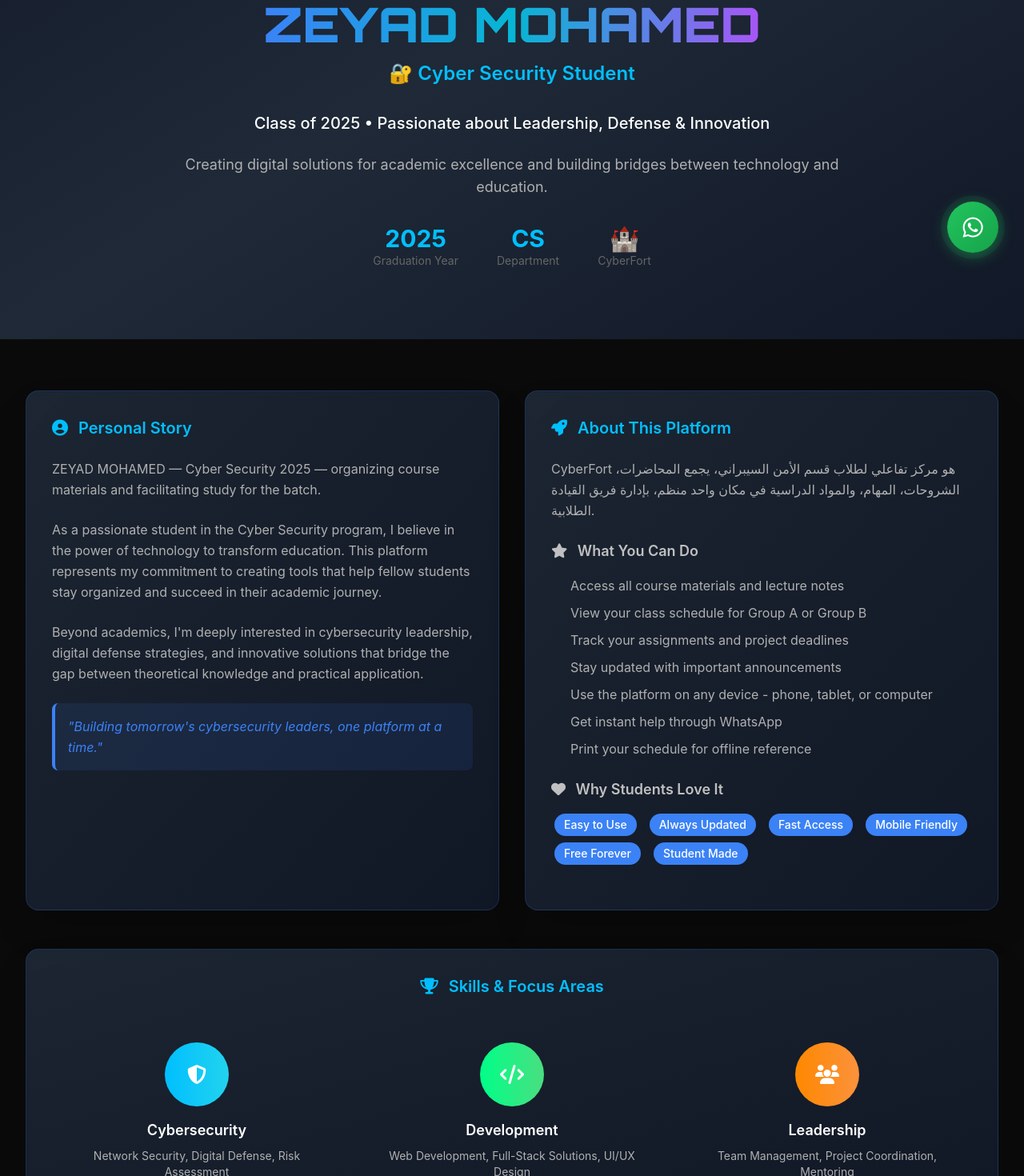
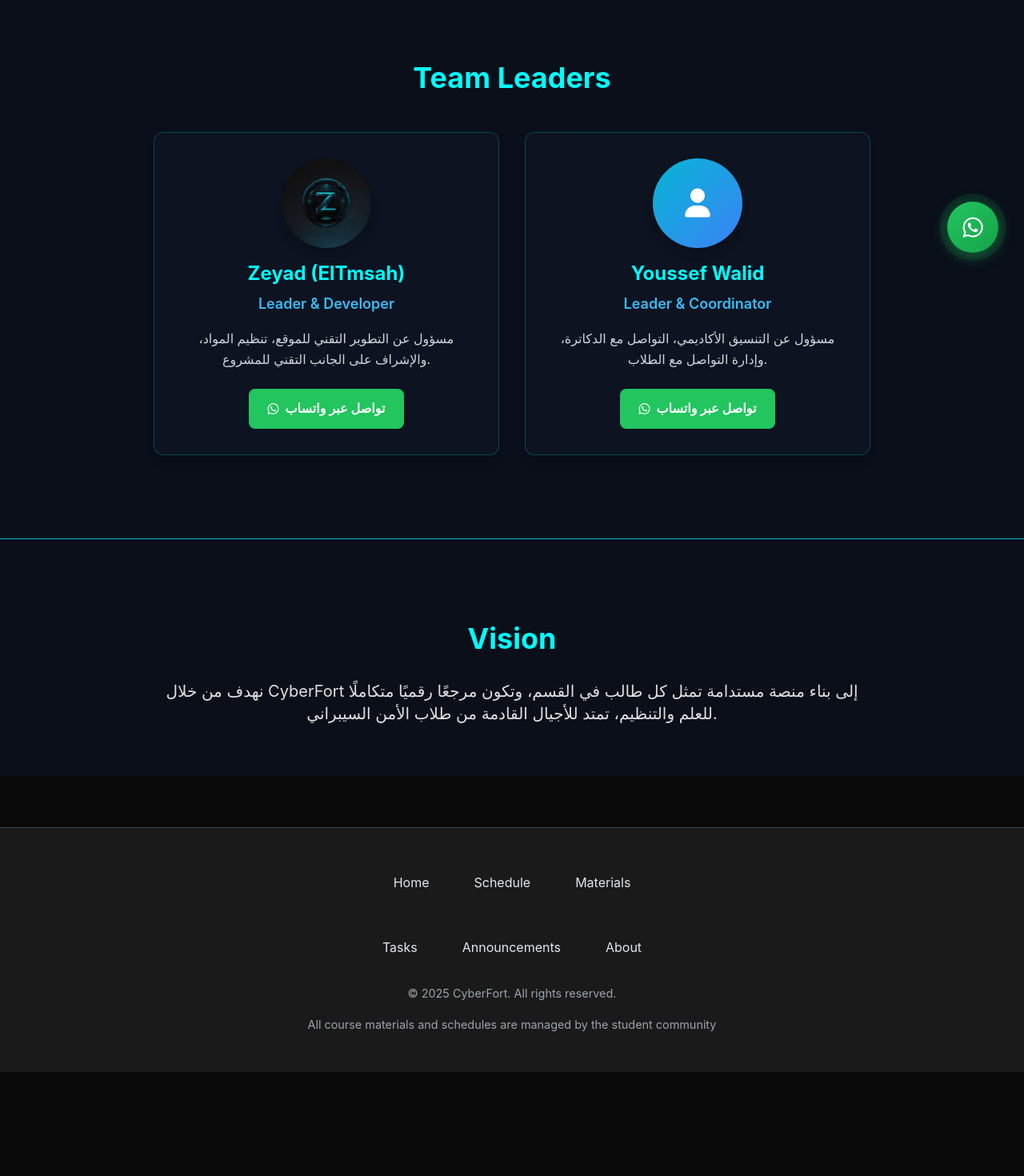
Before and after one commit to phoenixcrypto/cyberfort-platform, a Next.js app: page /about in a window 1280 px wide. Shown: the part 452-1922 px from the top of the page at 80% size. After the commit the page ends 1792 px from the top, so only its background shows below. Built offline with nearby package versions, Linux system fonts and the light colour scheme.

Commit message:
Redesign About page with CyberFort team structure - add About section, Team Leaders cards, and Vision section with dark theme and cyan colors

```diff
--- a/pages/about.js
+++ b/pages/about.js
@@ -1,4 +1,4 @@
-// About page with profile information and contact details
+// About page with CyberFort team information and vision
 import Head from 'next/head'
 import Image from 'next/image'
 import Link from 'next/link'
@@ -11,7 +11,7 @@
     <>
       <Head>
         <title>About – CyberFort</title>
-                <meta name="description" content="Meet Zeyad Mohamed - Cyber Security 2025 student and creator of the CyberFort platform. Passionate about leadership, defense, and innovation." />
+        <meta name="description" content="Meet the CyberFort team - Cyber Security 2025 student leaders building the ultimate academic platform for cybersecurity students." />
         <meta name="viewport" content="width=device-width, initial-scale=1, maximum-scale=5, user-scalable=yes" />
         <link rel="icon" href="/favicon.ico" />
         <link rel="preconnect" href="https://cdnjs.cloudflare.com" />
@@ -23,7 +23,7 @@
 
       <Navbar />
 
-      <main>
+      <main className="min-h-screen" style={{ backgroundColor: '#0a0f1a' }}>
         {/* Breadcrumb */}
         <div className="container mx-auto px-4 sm:px-6 lg:px-8 pt-8">
           <div className="breadcrumb">
@@ -37,258 +37,102 @@
           </div>
         </div>
 
-        {/* Hero Profile Section */}
-        <section className="about-hero">
-          <div className="container mx-auto px-4 sm:px-6 lg:px-8 relative z-10">
-            {/* Animated Background Elements */}
-            <div className="floating-element w-24 h-24 top-20 left-10"></div>
-            <div className="floating-element w-16 h-16 top-60 right-15"></div>
+        {/* About CyberFort Section */}
+        <section className="py-16 px-4 sm:px-6 lg:px-8 my-10">
+          <div className="container mx-auto text-center">
+            <h1 className="text-4xl md:text-5xl font-bold mb-8" style={{ color: '#00ffff' }}>
+              About CyberFort
+            </h1>
+            <p className="text-lg md:text-xl leading-relaxed max-w-4xl mx-auto" style={{ color: '#e0e0e0' }}>
+              منصة CyberFort هي القاعدة المركزية لدفعة الأمن السيبراني، حيث تُجمع المحاضرات، الملفات، المهام، والتنبيهات في مكان واحد منظم وسهل الوصول إليه، من أجل بناء مجتمع تعليمي متعاون يقوده طلاب القسم أنفسهم.
+            </p>
+          </div>
+        </section>
 
-            <div className="flex flex-col items-center justify-center text-center gap-8 py-16">
-              {/* Profile Image with Enhanced Styling */}
-              <div className="profile-image-container">
-                <div className="profile-image-inner">
+        {/* Divider Line */}
+        <div className="border-t border-cyan-500 my-8"></div>
+
+        {/* Team Leaders Section */}
+        <section className="py-16 px-4 sm:px-6 lg:px-8 my-10">
+          <div className="container mx-auto">
+            <h2 className="text-3xl md:text-4xl font-bold text-center mb-12" style={{ color: '#00ffff' }}>
+              Team Leaders
+            </h2>
+
+            <div className="grid grid-cols-1 md:grid-cols-2 gap-8 max-w-4xl mx-auto">
+              {/* Zeyad Card */}
+              <div className="bg-gray-900/50 backdrop-blur-sm rounded-xl p-8 border border-cyan-500/30 shadow-lg hover:shadow-cyan-500/20 transition-all duration-300" data-aos="fade-up" data-aos-delay="100">
+                <div className="text-center">
                   <Image
                     src="/assets/images/profile.jpg"
-                    alt="Zeyad Eltmsah Profile Picture"
-                    width={242}
-                    height={242}
-                    className="object-cover rounded-full"
+                    alt="Zeyad ElTmsah"
+                    width={112}
+                    height={112}
+                    className="rounded-full w-28 h-28 mx-auto shadow-lg mb-4 object-cover"
                   />
+                  <h3 className="text-2xl font-bold mb-2" style={{ color: '#00ffff' }}>
+                    Zeyad (ElTmsah)
+                  </h3>
+                  <p className="text-lg font-semibold mb-4" style={{ color: '#38bdf8' }}>
+                    Leader & Developer
+                  </p>
+                  <p className="text-gray-300 leading-relaxed mb-6">
+                    مسؤول عن التطوير التقني للموقع، تنظيم المواد، والإشراف على الجانب التقني للمشروع.
+                  </p>
+                  <a
+                    href="https://wa.me/201553450232"
+                    target="_blank"
+                    rel="noopener noreferrer"
+                    className="inline-flex items-center px-6 py-3 bg-green-500 hover:bg-green-600 text-white font-semibold rounded-lg transition-colors duration-300"
+                  >
+                    <i className="fab fa-whatsapp mr-2"></i>
+                    تواصل عبر واتساب
+                  </a>
                 </div>
               </div>
 
-              {/* Name with Gradient Effect */}
-              <div data-aos="fade-up" data-aos-delay="200">
-                <h1 className="gradient-text text-4xl md:text-5xl lg:text-6xl mb-4">
-                  ZEYAD MOHAMED
-                </h1>
-
-                <div className="flex items-center justify-center gap-4 mt-4">
-                  <span className="text-primary-blue text-xl md:text-2xl font-semibold">
-                    🔐 Cyber Security Student
-                  </span>
+              {/* Youssef Card */}
+              <div className="bg-gray-900/50 backdrop-blur-sm rounded-xl p-8 border border-cyan-500/30 shadow-lg hover:shadow-cyan-500/20 transition-all duration-300" data-aos="fade-up" data-aos-delay="200">
+                <div className="text-center">
+                  <div className="w-28 h-28 mx-auto shadow-lg mb-4 bg-gradient-to-br from-cyan-500 to-blue-500 rounded-full flex items-center justify-center">
+                    <i className="fas fa-user text-4xl text-white"></i>
                   </div>
-              </div>
-
-              {/* Enhanced Description */}
-              <div data-aos="fade-up" data-aos-delay="400" className="max-w-4xl mx-auto">
-                <p className="text-text-primary text-lg md:text-xl leading-relaxed mb-6 font-medium">
-                  Class of 2025 • Passionate about Leadership, Defense & Innovation
+                  <h3 className="text-2xl font-bold mb-2" style={{ color: '#00ffff' }}>
+                    Youssef Walid
+                  </h3>
+                  <p className="text-lg font-semibold mb-4" style={{ color: '#38bdf8' }}>
+                    Leader & Coordinator
                   </p>
-
-                <p className="text-text-secondary text-base md:text-lg leading-relaxed mb-8">
-                  Creating digital solutions for academic excellence and building bridges between technology and education.
+                  <p className="text-gray-300 leading-relaxed mb-6">
+                    مسؤول عن التنسيق الأكاديمي، التواصل مع الدكاترة، وإدارة التواصل مع الطلاب.
                   </p>
-
-                {/* Quick Stats */}
-                <div className="flex justify-center gap-8 md:gap-12 flex-wrap mt-8">
-                  <div className="text-center">
-                    <div className="text-primary-blue text-3xl font-bold">2025</div>
-                    <div className="text-text-muted text-sm">Graduation Year</div>
-                  </div>
-                  <div className="text-center">
-                    <div className="text-primary-blue text-3xl font-bold">CS</div>
-                    <div className="text-text-muted text-sm">Department</div>
-                  </div>
-                  <div className="text-center">
-                    <div className="text-primary-blue text-3xl font-bold">🏰</div>
-                    <div className="text-text-muted text-sm">CyberFort</div>
-                  </div>
+                  <a
+                    href="https://wa.me/201148655803"
+                    target="_blank"
+                    rel="noopener noreferrer"
+                    className="inline-flex items-center px-6 py-3 bg-green-500 hover:bg-green-600 text-white font-semibold rounded-lg transition-colors duration-300"
+                  >
+                    <i className="fab fa-whatsapp mr-2"></i>
+                    تواصل عبر واتساب
+                  </a>
                 </div>
               </div>
             </div>
           </div>
         </section>
 
-        {/* About Platform Section */}
-        <section className="py-16 px-4 sm:px-6 lg:px-8">
-          <div className="container mx-auto">
-            <div className="grid grid-cols-1 md:grid-cols-2 gap-8">
-              {/* Personal Story */}
-              <div className="enhanced-card" data-aos="fade-up">
-                <h3 className="text-primary-blue mb-6 text-xl font-semibold">
-                  <i className="fas fa-user-circle mr-2"></i> Personal Story
-                </h3>
+        {/* Divider Line */}
+        <div className="border-t border-cyan-500 my-8"></div>
 
-                <div className="text-text-secondary leading-relaxed">
-                  <p className="mb-6">
-                    ZEYAD MOHAMED — Cyber Security 2025 — organizing course materials and facilitating study for the batch.
+        {/* Vision Section */}
+        <section className="py-16 px-4 sm:px-6 lg:px-8 my-10">
+          <div className="container mx-auto text-center">
+            <h2 className="text-3xl md:text-4xl font-bold mb-8" style={{ color: '#00ffff' }}>
+              Vision
+            </h2>
+            <p className="text-lg md:text-xl leading-relaxed max-w-4xl mx-auto" style={{ color: '#e0e0e0' }}>
+              نهدف من خلال CyberFort إلى بناء منصة مستدامة تمثل كل طالب في القسم، وتكون مرجعًا رقميًا متكاملًا للعلم والتنظيم، تمتد للأجيال القادمة من طلاب الأمن السيبراني.
             </p>
-
-                  <p className="mb-6">
-                    As a passionate student in the Cyber Security program, I believe in the power of technology
-                    to transform education. This platform represents my commitment to creating tools that help
-                    fellow students stay organized and succeed in their academic journey.
-                  </p>
-
-                  <p className="mb-6">
-                    Beyond academics, I'm deeply interested in cybersecurity leadership, digital defense strategies,
-                    and innovative solutions that bridge the gap between theoretical knowledge and practical application.
-                  </p>
-
-                  <div className="quote-box">
-                    <p className="m-0">
-                      "Building tomorrow's cybersecurity leaders, one platform at a time."
-                    </p>
-                  </div>
-                </div>
-              </div>
-
-              {/* Platform Information */}
-              <div className="enhanced-card" data-aos="fade-up" data-aos-delay="200">
-                <h3 className="text-primary-blue mb-6 text-xl font-semibold">
-                  <i className="fas fa-rocket mr-2"></i> About This Platform
-                </h3>
-
-                <div className="text-text-secondary leading-relaxed">
-                  <p className="mb-6">
-                    CyberFort هو مركز تفاعلي لطلاب قسم الأمن السيبراني، يجمع المحاضرات، الشروحات، المهام، والمواد الدراسية في مكان واحد منظم، بإدارة فريق القيادة الطلابية.
-                  </p>
-
-                  <h4 className="text-accent-silver mb-4 text-lg font-semibold">
-                    <i className="fas fa-star mr-2"></i> What You Can Do
-                  </h4>
-                  <ul className="mb-6 pl-6 space-y-2">
-                    <li>Access all course materials and lecture notes</li>
-                    <li>View your class schedule for Group A or Group B</li>
-                    <li>Track your assignments and project deadlines</li>
-                    <li>Stay updated with important announcements</li>
-                    <li>Use the platform on any device - phone, tablet, or computer</li>
-                    <li>Get instant help through WhatsApp</li>
-                    <li>Print your schedule for offline reference</li>
-                  </ul>
-
-                  <h4 className="text-accent-silver mb-4 text-lg font-semibold">
-                    <i className="fas fa-heart mr-2"></i> Why Students Love It
-                  </h4>
-                  <div className="flex flex-wrap gap-2 mb-6">
-                    {['Easy to Use', 'Always Updated', 'Fast Access', 'Mobile Friendly', 'Free Forever', 'Student Made'].map((feature) => (
-                      <span key={feature} className="tech-badge">
-                        {feature}
-                      </span>
-                    ))}
-                  </div>
-                </div>
-              </div>
-            </div>
-
-            {/* Skills & Achievements */}
-            <div className="enhanced-card mt-12" data-aos="fade-up">
-              <h3 className="text-primary-blue mb-8 text-center text-xl font-semibold">
-                <i className="fas fa-trophy mr-2"></i> Skills & Focus Areas
-              </h3>
-
-              <div className="grid grid-cols-1 md:grid-cols-3 gap-8">
-                <div className="skill-card">
-                  <div className="skill-icon bg-gradient-to-r from-primary-blue to-cyan-400">
-                    <i className="fas fa-shield-alt"></i>
-                  </div>
-                  <h4 className="text-text-primary mb-2 text-lg font-semibold">Cybersecurity</h4>
-                  <p className="text-text-secondary text-sm">
-                    Network Security, Digital Defense, Risk Assessment
-                  </p>
-                </div>
-
-                <div className="skill-card">
-                  <div className="skill-icon bg-gradient-to-r from-success-green to-green-400">
-                    <i className="fas fa-code"></i>
-                  </div>
-                  <h4 className="text-text-primary mb-2 text-lg font-semibold">Development</h4>
-                  <p className="text-text-secondary text-sm">
-                    Web Development, Full-Stack Solutions, UI/UX Design
-                  </p>
-                </div>
-
-                <div className="skill-card">
-                  <div className="skill-icon bg-gradient-to-r from-warning-orange to-orange-400">
-                    <i className="fas fa-users"></i>
-                  </div>
-                  <h4 className="text-text-primary mb-2 text-lg font-semibold">Leadership</h4>
-                  <p className="text-text-secondary text-sm">
-                    Team Management, Project Coordination, Mentoring
-                  </p>
-                </div>
-              </div>
-            </div>
-
-            {/* Contact Section */}
-            <div className="enhanced-card mt-12" data-aos="fade-up">
-              <h3 className="text-primary-blue mb-8 text-center text-xl font-semibold">
-                <i className="fas fa-envelope mr-2"></i> Get In Touch
-              </h3>
-
-              <div className="grid grid-cols-1 md:grid-cols-2 gap-8">
-                <div className="contact-card">
-                  <div className="contact-icon bg-gradient-to-r from-green-500 to-green-600 shadow-lg shadow-green-500/30">
-                    <i className="fab fa-whatsapp"></i>
-                  </div>
-                  <h4 className="text-text-primary mb-2 text-lg font-semibold">WhatsApp</h4>
-                  <p className="text-text-secondary mb-4">
-                    Quick support, questions, and discussions
-                  </p>
-                  <a
-                    href="https://wa.me/201553450232"
-                    target="_blank"
-                    rel="noopener noreferrer"
-                    className="btn-enhanced bg-green-500 hover:bg-green-600"
-                  >
-                    <i className="fab fa-whatsapp mr-2"></i> Contact Now
-                  </a>
-                </div>
-
-                <div className="contact-card">
-                  <div className="contact-icon bg-gradient-to-r from-primary-blue to-primary-blue-hover shadow-lg shadow-primary-blue/30">
-                    <i className="fas fa-graduation-cap"></i>
-                  </div>
-                  <h4 className="text-text-primary mb-2 text-lg font-semibold">Academic</h4>
-                  <p className="text-text-secondary mb-4">
-                    Course discussions and academic support
-                  </p>
-                  <Link href="/materials" className="btn-enhanced">
-                    <i className="fas fa-book mr-2"></i> View Materials
-                  </Link>
-                </div>
-              </div>
-            </div>
-
-            {/* Platform Info */}
-            <div className="enhanced-card mt-12 bg-gradient-to-br from-primary-blue/5 to-cyan-400/2 border-2 border-primary-blue relative overflow-hidden" data-aos="fade-up">
-              <div className="absolute -top-1/2 -right-1/2 w-48 h-48 bg-gradient-to-r from-primary-blue/10 to-transparent rounded-full animate-pulse"></div>
-
-              <div className="relative z-10">
-                <h3 className="text-primary-blue mb-6 text-center text-xl font-semibold">
-                  <i className="fas fa-users mr-2"></i> Student Community
-                </h3>
-
-                <div className="text-text-secondary leading-relaxed">
-                  <p className="mb-6 text-center text-lg">
-                    This platform is created and maintained by students, for students.
-                    Everything is designed to make your academic life easier and more organized.
-                  </p>
-
-                  <div className="flex justify-center gap-8 flex-wrap mt-8">
-                    <div className="text-center">
-                      <div className="text-primary-blue text-2xl font-bold">24/7</div>
-                      <div className="text-text-muted text-sm">Available</div>
-                    </div>
-                    <div className="text-center">
-                      <div className="text-primary-blue text-2xl font-bold">100%</div>
-                      <div className="text-text-muted text-sm">Free</div>
-                    </div>
-                    <div className="text-center">
-                      <div className="text-primary-blue text-2xl font-bold">Always</div>
-                      <div className="text-text-muted text-sm">Updated</div>
-                    </div>
-                  </div>
-
-                  <p className="mt-8 text-center italic">
-                    Need help or have suggestions? Contact us anytime through WhatsApp or
-                    reach out to your course coordinators.
-                  </p>
-                </div>
-              </div>
-            </div>
           </div>
         </section>
       </main>
```
Lines whose indentation alone changed are shown as unchanged.
